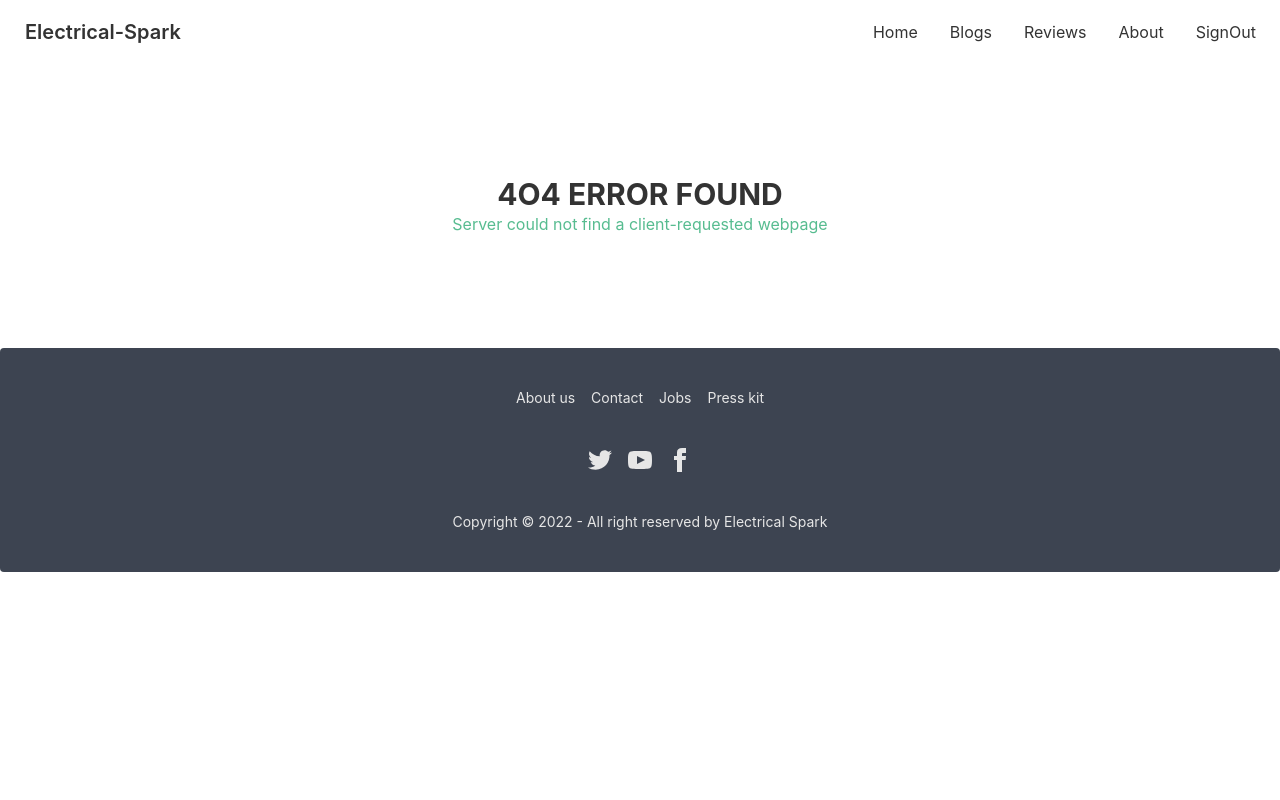
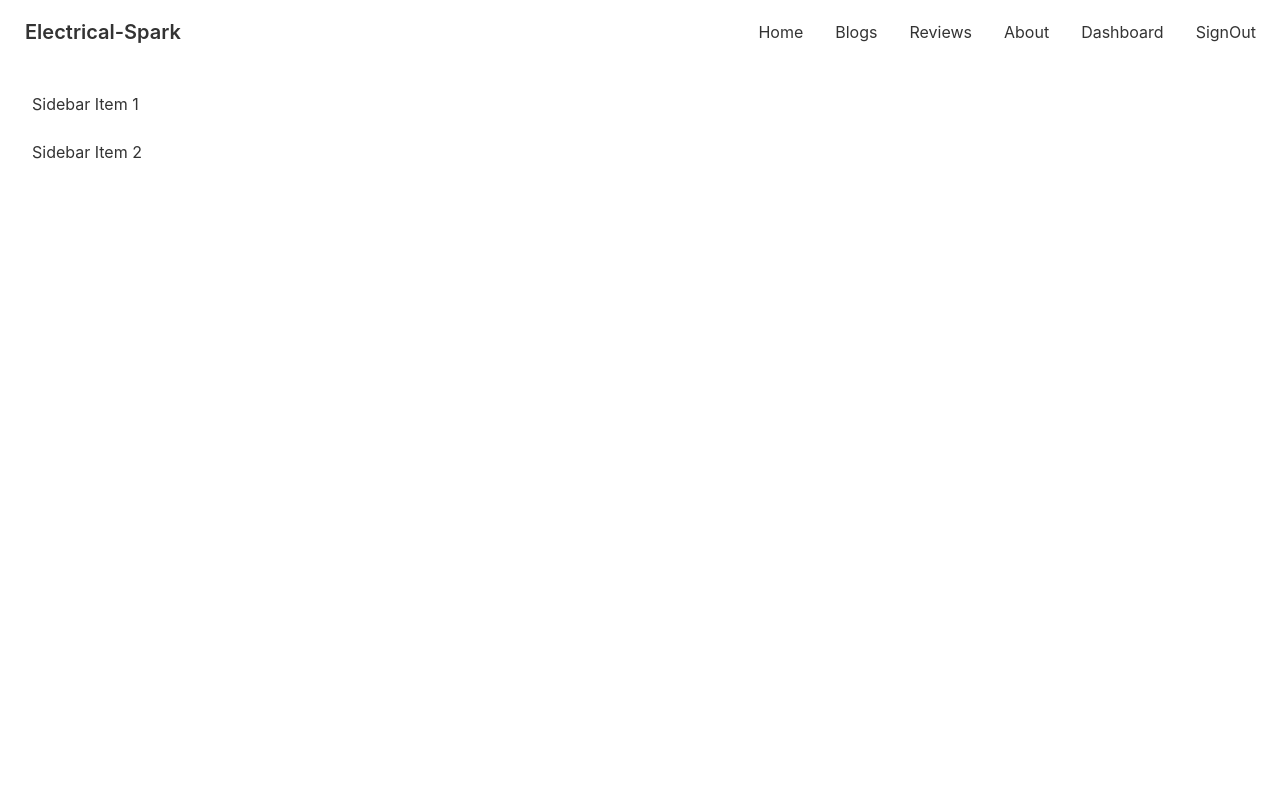
Before and after one commit to shahin7333/manufacturer-website-client, a React (Create React App) app: page /dashboard in a window 1280 px wide. Shown: the top 800 px of the page. Built offline with nearby package versions, Linux system fonts and the light colour scheme; no server answers; sample sign-in values are in the browser's storage.

Commit message:
add dashboard route

```diff
--- a/package.json
+++ b/package.json
@@ -12,8 +12,10 @@
     "react-dom": "^18.1.0",
     "react-firebase-hooks": "^5.0.3",
     "react-hook-form": "^7.31.2",
+    "react-query": "^3.39.0",
     "react-router-dom": "^6.3.0",
     "react-scripts": "5.0.1",
+    "react-toastify": "^9.0.1",
     "web-vitals": "^2.1.4"
   },
   "scripts": {
--- a/src/App.js
+++ b/src/App.js
@@ -12,6 +12,9 @@ import Purchase from './Pages/Purchase/Purchase';
 import Reviews from './Pages/Home/Reviews';
 import NotFound from './Pages/Shared/NotFound';
 import RequirAuth from './Pages/Login/RequirAuth';
+import { ToastContainer} from 'react-toastify';
+import 'react-toastify/dist/ReactToastify.css';
+import Dashboard from './Pages/Dashboard/Dashboard';
 
 function App() {
   return (
@@ -29,10 +32,15 @@ function App() {
         <Purchase/>
       </RequirAuth>
     }/>
+    <Route path='/dashboard' element={
+      <RequirAuth>
+        <Dashboard/>
+      </RequirAuth>
+    }/>
      <Route path='*' element={<NotFound/>}/>
   </Routes>
 
-
+  <ToastContainer />
   <Footer/>
     </div>
   );
--- /dev/null
+++ b/src/Pages/Dashboard/Dashboard.js
@@ -0,0 +1,25 @@
+import React from 'react';
+
+const Dashboard = () => {
+    return (
+        <div class="drawer drawer-mobile">
+        <input id="my-drawer-2" type="checkbox" class="drawer-toggle" />
+        <div class="drawer-content flex flex-col items-center justify-center">
+          {/* <!-- Page content here --> */}
+          <label for="my-drawer-2" class="btn btn-primary drawer-button lg:hidden">Open drawer</label>
+
+        </div>
+        <div class="drawer-side">
+          <label for="my-drawer-2" class="drawer-overlay"></label>
+          <ul class="menu p-4 overflow-y-auto w-80 bg-base-100 text-base-content">
+            {/* <!-- Sidebar content here --> */}
+            <li><a>Sidebar Item 1</a></li>
+            <li><a>Sidebar Item 2</a></li>
+          </ul>
+
+        </div>
+      </div>
+    );
+};
+
+export default Dashboard;
--- a/src/Pages/Purchase/Purchase.js
+++ b/src/Pages/Purchase/Purchase.js
@@ -3,29 +3,51 @@ import { useParams } from 'react-router-dom'
 import { useAuthState } from 'react-firebase-hooks/auth'
 import auth from '../../firebase.init'
 import Quantity from './Quantity'
+import {toast } from 'react-toastify';
+
 
 const Purchase = () => {
   const { purchaseId } = useParams()
   const [user, loading, error] = useAuthState(auth)
 
-  const handlePurchase=e=>{
-    e.preventDefault();
-//    const phone=e.target.phone.value
-//    console.log(phone)
+  const handlePurchase = (e) => {
+    e.preventDefault()
+
+    const purchase = {
+      purchaseId: purchaseId,
+      customer: user.email,
+      customerName: user.displayName,
+      phone: e.target.phone.value,
+      address: e.target.address.value,
+      quantity: e.target.quantity.value,
+    }
+    fetch('http://localhost:5000/purchase',{
+        method: 'POST',
+        headers:{
+            'content-type':'application/json'
+        },
+        body: JSON.stringify(purchase)
+    })
+    .then(res=>res.json())
+    .then(data=>{
+        if(data){
+            toast('Your order is done')
+        }
+        else{
+            toast('Your order is failed')
+        }
+    })
   }
 
-  const purchase={
-      purchaseId:purchaseId,
-      customer:user.email,
-      customerName:user.displayName,
-    //   phone:e.target.phone.value
-  }
   return (
     <div>
       <h1 className="text-center text-4xl font-bold m-16 text-secondary">
         Fill up this form for your order
       </h1>
-      <form onSubmit={handlePurchase} className="grid grid-cols-1 gap-4 justify-items-center">
+      <form
+        onSubmit={handlePurchase}
+        className="grid grid-cols-1 gap-4 justify-items-center"
+      >
         <input
           type="text"
           disabled
@@ -45,6 +67,7 @@ const Purchase = () => {
           className="input input-bordered input-accent w-full max-w-xs"
         />
         <input
+        name="quantity"
           type="text"
           placeholder="Order Quantity"
           className="input input-bordered input-accent w-full max-w-xs"
@@ -56,6 +79,7 @@ const Purchase = () => {
           className="input input-bordered input-accent w-full max-w-xs"
         />
         <input
+          name="address"
           type="text"
           placeholder="Your Address"
           className="input input-bordered input-accent w-full max-w-xs"
--- a/src/Pages/Shared/Navbar.js
+++ b/src/Pages/Shared/Navbar.js
@@ -53,6 +53,13 @@ const Navbar = () => {
                 About
               </Link>
             </li>
+           <li>
+              {
+              user && <Link to="/dashboard" className="rounded-lg">
+              Dashboard
+            </Link>
+            }
+           </li>
             <li>
             {user ? (
               <h1 onClick={handleSignOut}>SignOut</h1>
@@ -91,6 +98,13 @@ const Navbar = () => {
             </Link>
           </li>
           <li>
+          {
+              user && <Link to="/dashboard" className=" rounded-lg">
+              Dashboard
+            </Link>
+            }
+            </li>
+          <li>
             {user ? (
               <h1 onClick={handleSignOut}>SignOut</h1>
             ) : (
--- a/src/index.js
+++ b/src/index.js
@@ -4,13 +4,21 @@ import './index.css';
 import App from './App';
 import reportWebVitals from './reportWebVitals';
 import { BrowserRouter } from 'react-router-dom';
+import {
+  QueryClient,
+  QueryClientProvider,
+} from 'react-query'
 
+const queryClient = new QueryClient()
 const root = ReactDOM.createRoot(document.getElementById('root'));
 root.render(
   <React.StrictMode>
+    <QueryClientProvider client={queryClient}>
+
    <BrowserRouter>
    <App />
    </BrowserRouter>
+   </QueryClientProvider>
   </React.StrictMode>
 );
 
```
Also changed, not shown: 1 other file (tests, documents, lock files or other folders).
